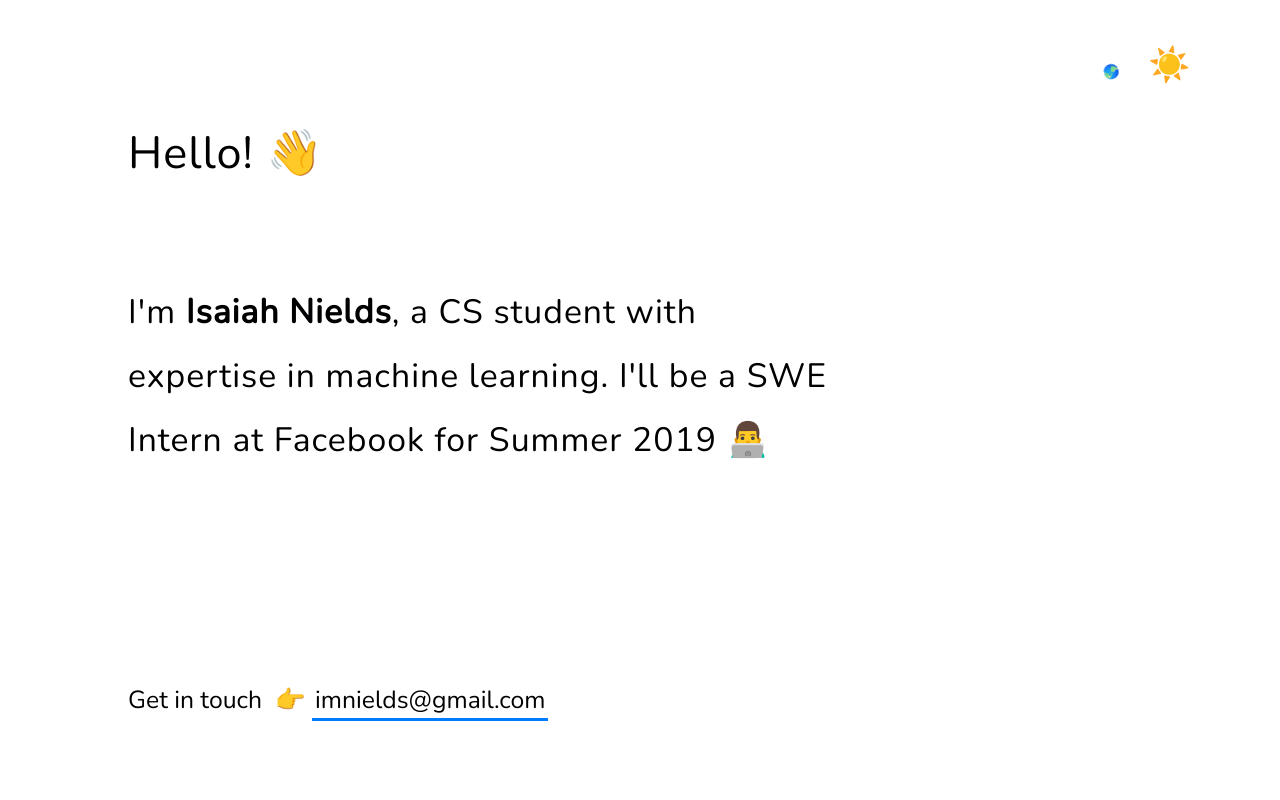
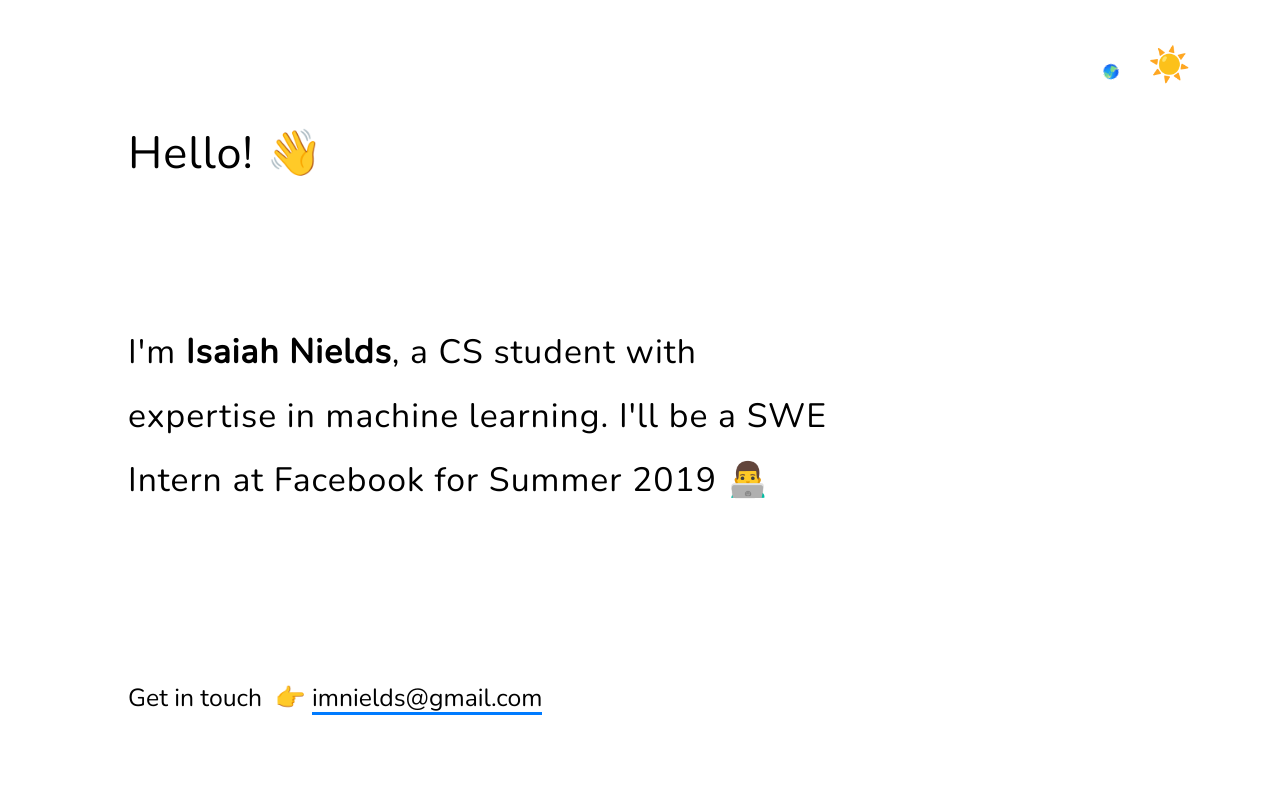
Before and after one commit to znields/znields.com, a React (Create React App) app: page / in a window 1280 px wide. Shown: the top 800 px of the page. Built offline with nearby package versions, Linux system fonts and the light colour scheme.

Commit message:
Fixed Night Day

```diff
--- a/package.json
+++ b/package.json
@@ -5,6 +5,8 @@
   "homepage": "https://isaiahnields.com/",
   "dependencies": {
     "bootstrap": "^4.3.1",
+    "mobx": "^5.9.4",
+    "mobx-react": "^5.4.3",
     "prop-types": "^15.7.2",
     "react": "^16.6.3",
     "react-bootstrap": "^1.0.0-beta.6",
--- a/src/App.css
+++ b/src/App.css
@@ -1,59 +1,46 @@
-html body {
-    margin: 0;
-    padding: 0;
-    font-family: 'Nunito', sans-serif;
-    color: #000002;
-    -webkit-font-smoothing: antialiased;
-    -moz-osx-font-smoothing: grayscale;
-    overflow-x: hidden;
-    width: 100%;
-}
-
-/*TODO: move to react spring*/
-
 ::selection {
     background: #ffe57f;
 }
 
 /*TODO: move to react spring*/
 
-a.m {
-    transition: all .2s ease-in-out;
-    text-decoration: none;
-    display: inline-block;
-    font-weight: normal;
-    padding: 2px 3px;
-    box-shadow: inset 0 -3px 0 #007bff;
-    color: black;
-}
+/*a.m {*/
+/*    transition: all .2s ease-in-out;*/
+/*    text-decoration: none;*/
+/*    display: inline-block;*/
+/*    font-weight: normal;*/
+/*    padding: 2px 3px;*/
+/*    box-shadow: inset 0 -3px 0 #007bff;*/
+/*    color: black;*/
+/*}*/
 
 /*TODO: move to react spring*/
 
-a:hover.m {
-    -webkit-box-shadow: inset 0 -33px 0 0 #007bff;
-    box-shadow: inset 0 -40px 0 0 #007bff;
-    color: #fff;
-}
+/*a:hover.m {*/
+/*    -webkit-box-shadow: inset 0 -33px 0 0 #007bff;*/
+/*    box-shadow: inset 0 -40px 0 0 #007bff;*/
+/*    color: #fff;*/
+/*}*/
 
 /*TODO: move to react spring*/
 
-.small-link {
-    transition: all .2s ease-in-out;
-    text-decoration: none;
-    display: inline-block;
-    box-shadow: inset 0 0 0 black;
-    color: black;
-    font-weight: bold;
-    word-wrap: break-word;
-}
+/*.small-link {*/
+/*    transition: all .2s ease-in-out;*/
+/*    text-decoration: none;*/
+/*    display: inline-block;*/
+/*    box-shadow: inset 0 0 0 black;*/
+/*    color: black;*/
+/*    font-weight: bold;*/
+/*    word-wrap: break-word;*/
+/*}*/
 
 /*TODO: move to react spring*/
 
-.small-link:hover {
-    box-shadow: inset 0 -1.5px 0 0 black;
-    color: black;
-    text-decoration: none;
-}
+/*.small-link:hover {*/
+/*    box-shadow: inset 0 -1.5px 0 0 black;*/
+/*    color: black;*/
+/*    text-decoration: none;*/
+/*}*/
 
 .nav-pills .nav-link:not(.active) {
     border: solid white;
--- a/src/App.jsx
+++ b/src/App.jsx
@@ -1,18 +1,46 @@
 import React from 'react';
+import { Spring } from 'react-spring/renderprops';
+import { observer } from 'mobx-react';
+import PropTypes from 'prop-types';
 import Header from './containers/Header';
 import Body from './containers/Body';
 import Footer from './containers/Footer';
-
 import './App.css';
 
-function App() {
+
+const style = {
+  margin: 0,
+  padding: 0,
+  fontFamily: 'Nunito, san-serif',
+  width: '100%',
+  overflowX: 'hidden',
+  opacity: 1,
+};
+
+
+function App(props) {
+  const { dayStore } = props;
   return (
-    <div>
-      <Header />
-      <Body />
-      <Footer />
-    </div>
+    <Spring
+      to={{
+        backgroundColor: dayStore.day ? 'white' : '#171c28',
+        color: dayStore.day ? 'black' : 'white',
+      }}
+    >
+      { bodyStyle => (
+        <div style={{ ...bodyStyle, ...style }}>
+          <Header dayStore={dayStore} />
+          <Body />
+          <Footer />
+        </div>
+      )
+      }
+    </Spring>
   );
 }
 
-export default App;
+App.propTypes = {
+  dayStore: PropTypes.objectOf(Boolean).isRequired,
+};
+
+export default observer(App);
--- a/src/components/NightDay.jsx
+++ b/src/components/NightDay.jsx
@@ -1,5 +1,7 @@
 import React from 'react';
 import { Keyframes } from 'react-spring/renderprops';
+import { observer } from 'mobx-react';
+import PropTypes from 'prop-types';
 import Emoji from './Emoji';
 
 
@@ -25,69 +27,55 @@ const Containers = {
   comet: Keyframes.Spring({
     show: { opacity: 1 },
     spin: async (next) => {
-      await next({ transform: 'rotate(180deg)', config: { easing: t => t, duration: 0 } })
+      await next({ transform: 'rotate(180deg)', config: { easing: t => t, duration: 0 } });
     },
   }),
 };
 
 class NightDay extends React.Component {
-    state = {
-      day: true,
-    };
-
     onClick = () => {
-      const { day } = this.state;
-      document.body.style.backgroundColor = !day ? 'white' : '#171c28';
-      document.body.style.color = !day ? 'black' : 'white';
-
-      // set link background to correct color
-      for (const a of document.getElementsByTagName('a')) {
-        a.style.color = !day ? 'black' : 'white';
-        if (a.innerText !== 'imnields@gmail.com' && a.innerText !== '🔗'
-          && a.className !== 'social-icon'
-          && a.getAttribute('role') !== 'tab') a.style.boxShadow = !day ? null : 'inset 0 -1.5px 0 0 white';
-
-        if (a.getAttribute('role') === 'tab') a.style.border = day ? '' : '';
-      }
-
-      // set writing borders to correct color
-      for (const card of document.getElementsByClassName('card')) {
-        card.style.border = day ? '1px solid white' : '1px solid black';
-      }
-
-      const newState = { ...this.state, day: !day };
-      this.setState(newState);
+      const { dayStore } = this.props;
+      dayStore.day = !dayStore.day;
     };
 
     render() {
-      const { day } = this.state;
-
+      const { dayStore } = this.props;
+      const { day } = dayStore;
       return (
         <div style={{ top: '5.0vh', right: '7.0vw', position: 'absolute' }}>
-          <Emoji className="l" style={{ fontSize: null, zIndex: -1, userSelect: 'none' }} symbol={day ? '☀️' : '🌑'} onClick={this.onClick} />
+          <Emoji
+            className="l"
+            style={{
+              fontSize: null, zIndex: 50, userSelect: 'none', position: 'relative',
+            }}
+            symbol={day ? '☀️' : '🌑'}
+            onClick={this.onClick}
+          />
           <Containers.center state="spin">
             { centerStyle => (
               <span style={{
-                ...centerStyle, paddingLeft: '5.0vh', marginLeft: -30, marginTop: 20, position: 'absolute', zIndex: -1, transformOrigin: 'left',
+                ...centerStyle, paddingLeft: '5.0vh', marginLeft: -30, zIndex: 0, marginTop: 20, position: 'absolute', transformOrigin: 'left',
               }}
               >
                 { day ? (
                   <Containers.earth state="spin">
                     { earthStyle => (
+                      <span>
                         <Emoji
                           className="xs"
                           style={{
-                          ...earthStyle, fontSize: null, lineHeight: 0, lineWidth: 0,
+                            ...earthStyle, fontSize: null,
                           }}
                           symbol="🌎"
                         />
+                      </span>
                     )}
                   </Containers.earth>
                 )
                   : (
                     <Emoji
                       class="xs"
-                      style={{ transform: 'rotate(180deg)' }}
+                      style={{ transform: 'rotate(180deg)', pointerEvents: 'none' }}
                       symbol="🚀️"
                     />
 
@@ -100,4 +88,8 @@ class NightDay extends React.Component {
     }
 }
 
-export default NightDay;
+NightDay.propTypes = {
+  dayStore: PropTypes.objectOf(Boolean).isRequired,
+};
+
+export default observer(NightDay);
--- a/src/containers/Header.jsx
+++ b/src/containers/Header.jsx
@@ -1,8 +1,9 @@
 import React, { Component } from 'react';
-import { Keyframes, config } from 'react-spring/renderprops';
+import { Keyframes, config, Spring } from 'react-spring/renderprops';
+import { observer } from 'mobx-react';
+import PropTypes from 'prop-types';
 import Emoji from '../components/Emoji';
 import NightDay from '../components/NightDay';
-
 
 const style = {
   container: {
@@ -19,7 +20,7 @@ const style = {
   introduction: {
     position: 'absolute',
     left: '10vw',
-    top: '35vh',
+    top: '40vh',
     maxWidth: 700,
     letterSpacing: 1,
     lineHeight: 1.9,
@@ -29,6 +30,9 @@ const style = {
     position: 'absolute',
     left: '10vw',
     top: '85vh',
+  },
+  email: {
+    textDecoration: 'none',
   },
 };
 
@@ -77,21 +81,13 @@ const Containers = {
       ownProps.onRest();
     },
   }),
-  link: Keyframes.Spring({
-    show: { opacity: 1 },
-    poke: async (next, cancel, ownProps) => {
-      await next({ paddingLeft: 0, paddingRight: 0, config: { easing: t => t, duration: 100 } });
-      await next({ paddingLeft: 10, paddingRight: 0, config: { easing: t => t, duration: 100 } });
-      await next({ paddingLeft: 0, paddingRight: 0, config: { easing: t => t, duration: 100 } });
-      ownProps.onRest();
-    },
-  }),
 };
 
 class Header extends Component {
     state = {
       animateWave: true,
       animatePoke: false,
+      linkHovered: false,
     };
 
     onClickWave = () => {
@@ -114,12 +110,35 @@ class Header extends Component {
       this.setState(newState);
     };
 
+    onHoverLink = () => {
+      const newState = { ...this.state, linkHovered: true };
+      this.setState(newState);
+    };
+
+    onCancelHoverLink = () => {
+      const newState = { ...this.state, linkHovered: false };
+      this.setState(newState);
+    };
+
     render() {
-      const { animateWave, animatePoke } = this.state;
+      const { animateWave, animatePoke, linkHovered } = this.state;
+      const { dayStore } = this.props;
+      const { day } = dayStore;
+      let emailColor;
+
+      if (day && linkHovered) {
+        emailColor = 'white';
+      } else if (!day && linkHovered) {
+        emailColor = 'white';
+      } else if (day && !linkHovered) {
+        emailColor = 'black';
+      } else {
+        emailColor = 'white';
+      }
 
       return (
         <div style={style.container}>
-          <NightDay />
+          <NightDay dayStore={dayStore} />
 
           {/* Greeting */}
           <div style={style.greeting} className="xl">
@@ -168,15 +187,23 @@ class Header extends Component {
               ) }
             </Containers.poke>
             &nbsp;
-            <a
-              className="m"
-              style={style.link}
-              target="_blank"
-              rel="noopener noreferrer"
-              href="mailto:imnields@gmail.com"
+            <Spring
+              to={{
+                boxShadow: `inset 0 ${linkHovered ? '-40px' : '-3px'} 0 #007bff`,
+                color: emailColor,
+              }}
             >
-              imnields@gmail.com
-            </a>
+              { emailStyle => (
+                <a
+                  onMouseOver={this.onHoverLink}
+                  onMouseOut={this.onCancelHoverLink}
+                  style={{ ...emailStyle, ...style.email }}
+                  href="mailto:imnields@gmail.com"
+                >
+                imnields@gmail.com
+                </a>
+              ) }
+            </Spring>
           </div>
 
         </div>
@@ -184,4 +211,8 @@ class Header extends Component {
     }
 }
 
-export default Header;
+Header.propTypes = {
+  dayStore: PropTypes.objectOf(Boolean).isRequired,
+};
+
+export default observer(Header);
--- a/src/index.jsx
+++ b/src/index.jsx
@@ -2,8 +2,9 @@ import React from 'react';
 import ReactDOM from 'react-dom';
 import App from './App';
 import * as serviceWorker from './serviceWorker';
+import dayStore from './store/day';
 
-ReactDOM.render(<App />, document.getElementById('root'));
+ReactDOM.render(<App dayStore={dayStore} />, document.getElementById('root'));
 
 // If you want your app to work offline and load faster, you can change
 // unregister() to register() below. Note this comes with some pitfalls.
--- /dev/null
+++ b/src/store/day.js
@@ -0,0 +1,7 @@
+import { observable } from 'mobx';
+
+const dayStore = observable({
+  day: true,
+});
+
+export default dayStore;
```
Also changed, not shown: 1 other file (tests, documents, lock files or other folders). Lines whose indentation alone changed are shown as unchanged.
